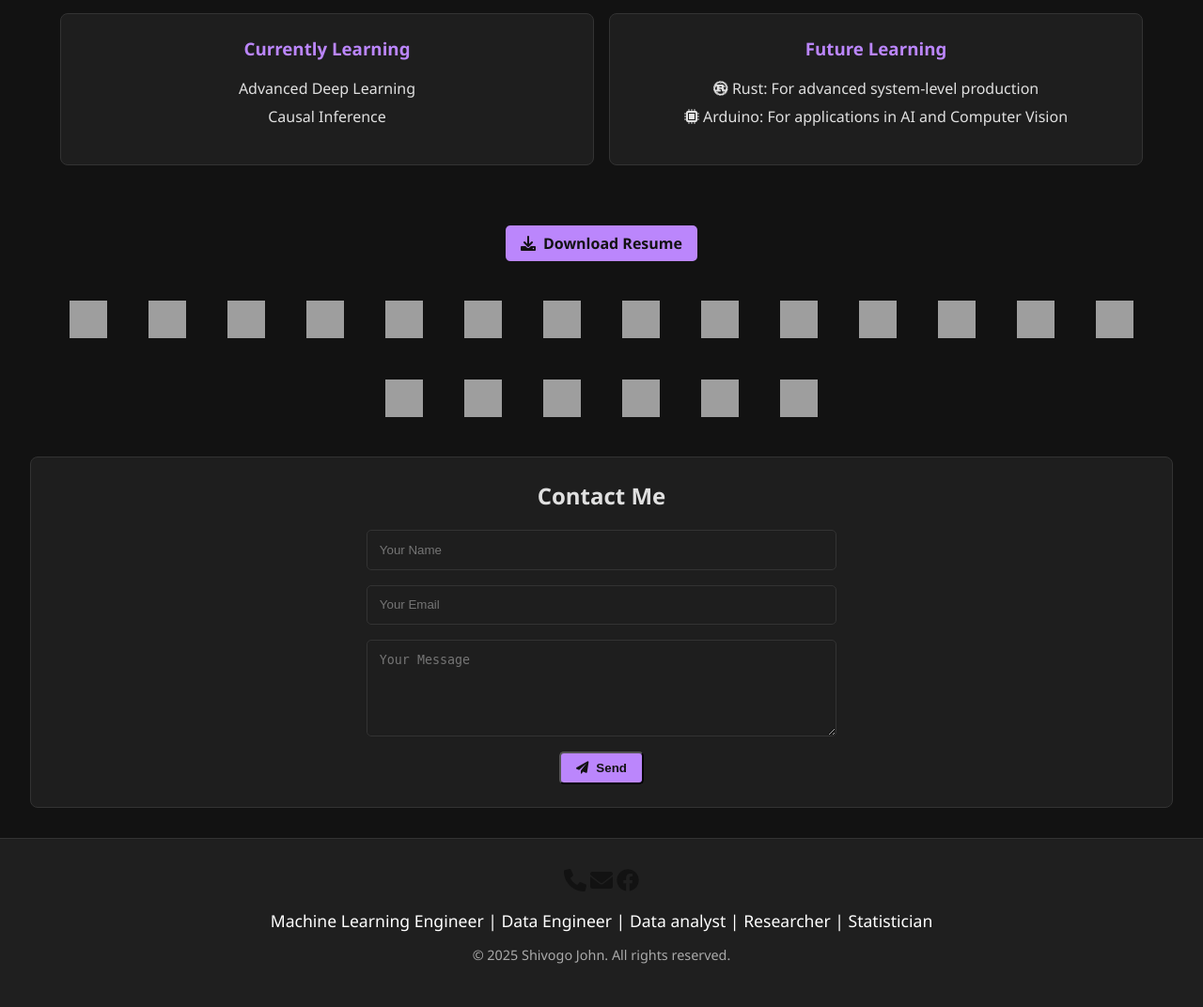
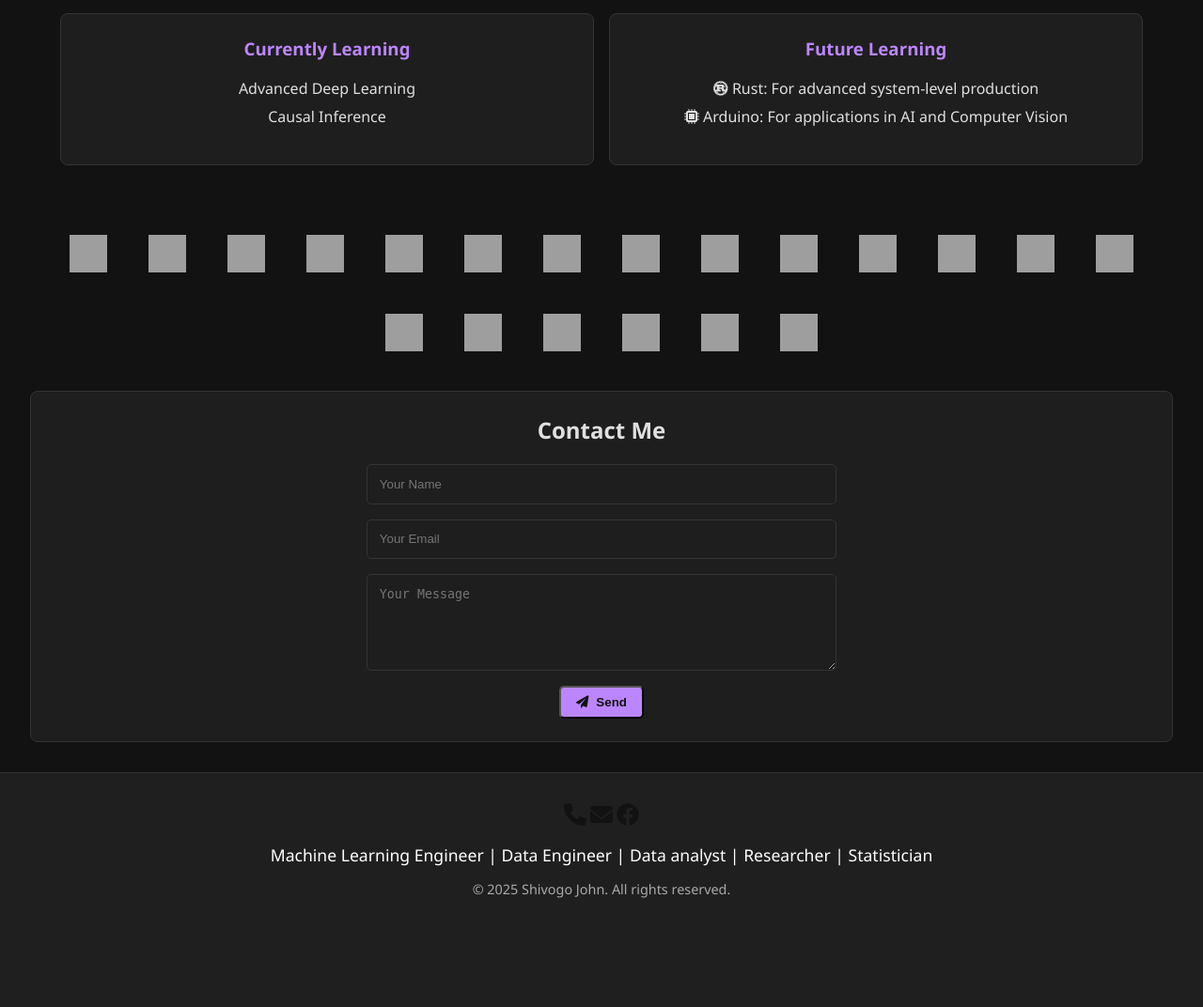
Before and after one commit to SHIVOGOJOHN/mainprofile, a Flask app: page / in a window 1280 px wide. Shown: the part 2392-3464 px from the top of the page at 94% size. After the commit the page ends 3348 px from the top, so only its background shows below. Run offline with Flask 3, Linux system fonts and the light colour scheme; some libraries are stand-ins or nearby versions; grey boxes are pictures that could not be loaded.

Commit message:
Update index.html

```diff
--- a/templates/index.html
+++ b/templates/index.html
@@ -222,7 +222,6 @@
     </section>
 
     <section id="tech-showcase">
-        <a href="{{ url_for('static', filename='files/resume.pdf') }}" class="btn download-btn" download><i class="fas fa-download"></i> Download Resume</a>
         <div class="tech-icons">
             <img src="https://cdn.jsdelivr.net/gh/devicons/devicon/icons/python/python-original.svg" alt="Python" />
             <img src="https://cdn.jsdelivr.net/gh/devicons/devicon/icons/javascript/javascript-original.svg" alt="Javascript" />
```
